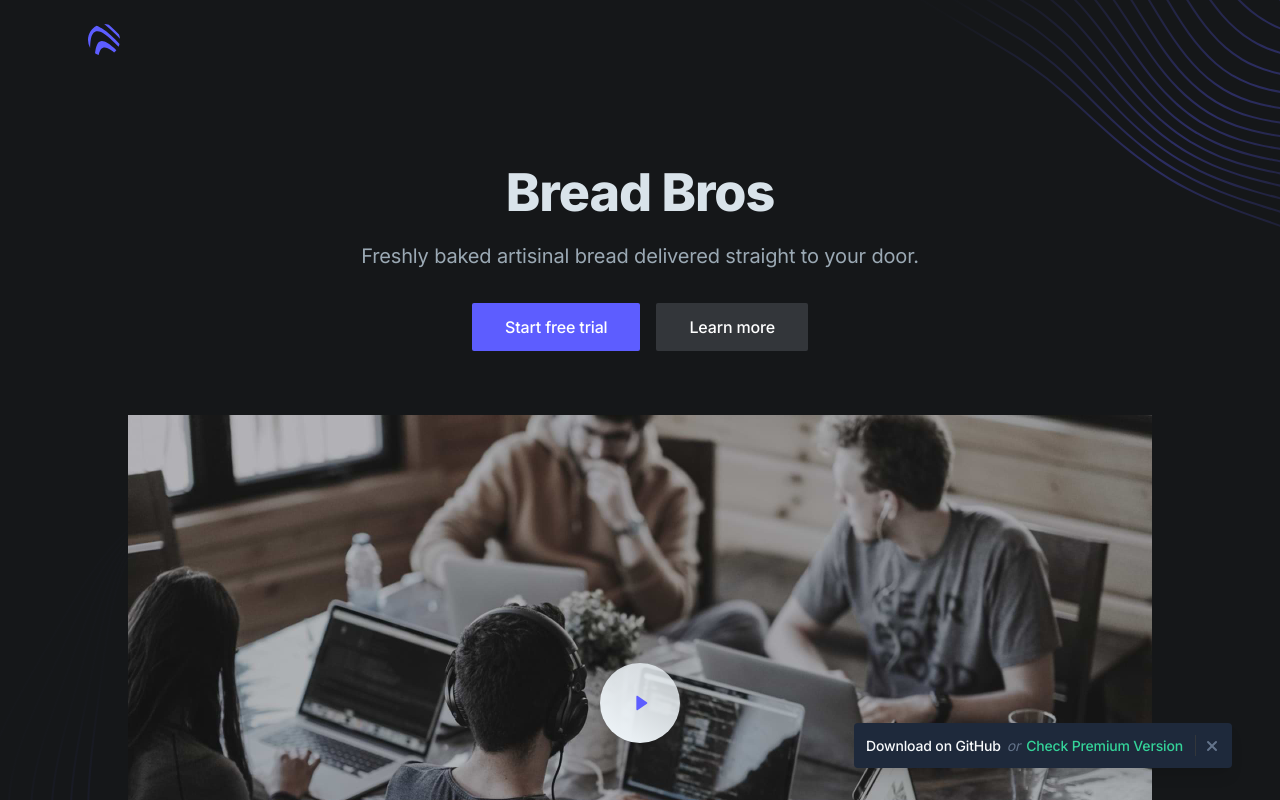
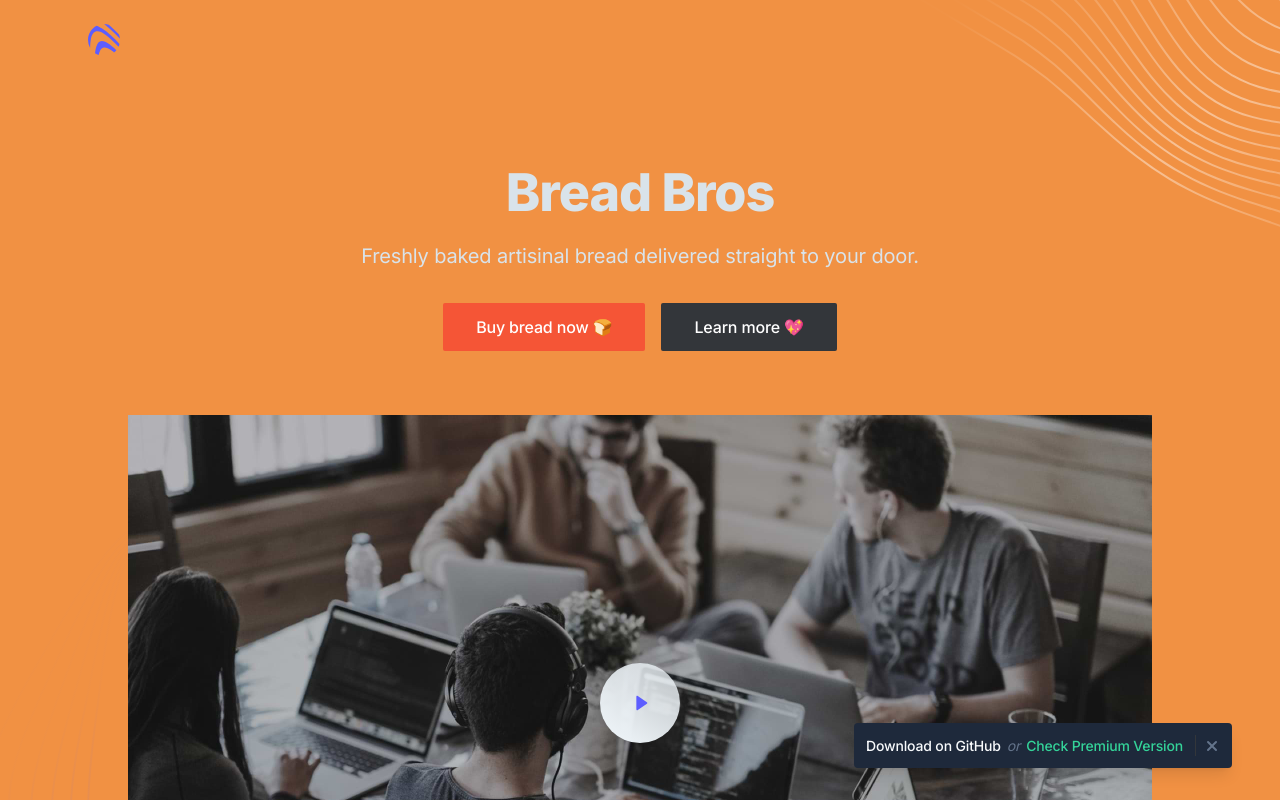
Before and after one commit to skudunter/bread-guys-website, a Next.js app: page / in a window 1280 px wide. Shown: the top 800 px of the page. Built offline with nearby package versions, Linux system fonts and the light colour scheme.

Commit message:
feat danielified more

```diff
--- a/app/layout.tsx
+++ b/app/layout.tsx
@@ -30,7 +30,7 @@ export default function RootLayout({
 }) {
   return (
     <html lang="en">
-      <body className={`${inter.variable} ${architects_daughter.variable} font-inter antialiased bg-gray-900 text-gray-200 tracking-tight`}>
+      <body className={`${inter.variable} ${architects_daughter.variable} font-inter antialiased bg-secondary text-gray-200 tracking-tight`}>
         <div className="flex flex-col min-h-screen overflow-hidden">
           <Header />
           {children}
--- a/components/hero.tsx
+++ b/components/hero.tsx
@@ -1,6 +1,6 @@
 import VideoThumb from '@/public/images/hero-image-01.jpg'
 import ModalVideo from '@/components/modal-video'
-
+import Link from 'next/link';
 export default function Hero() {
   return (
     <section>
@@ -25,13 +25,13 @@ export default function Hero() {
           {/* Section header */}
           <div className="max-w-3xl mx-auto text-center pb-12 md:pb-16">
             <h1 className="h1 mb-4" data-aos="fade-up">Bread Bros</h1>
-            <p className="text-xl text-gray-400 mb-8" data-aos="fade-up" data-aos-delay="200">Freshly baked artisinal bread delivered straight to your door.</p>
+            <p className="text-xl text-gray-200 mb-8" data-aos="fade-up" data-aos-delay="200">Freshly baked artisinal bread delivered straight to your door.</p>
             <div className="max-w-xs mx-auto sm:max-w-none sm:flex sm:justify-center">
               <div data-aos="fade-up" data-aos-delay="400">
-                <a className="btn text-white bg-purple-600 hover:bg-purple-700 w-full mb-4 sm:w-auto sm:mb-0" href="#0">Start free trial</a>
+                <Link className="btn text-white bg-quint hover:bg-orange-600 w-full mb-4 sm:w-auto sm:mb-0" href="#0">Buy bread now 🍞</Link>
               </div>
               <div data-aos="fade-up" data-aos-delay="600">
-                <a className="btn text-white bg-gray-700 hover:bg-gray-800 w-full sm:w-auto sm:ml-4" href="#0">Learn more</a>
+                <Link className="btn text-white bg-gray-700 hover:bg-gray-800 w-full sm:w-auto sm:ml-4" href="#0">Learn more 💖</Link>
               </div>
             </div>
           </div>
--- a/tailwind.config.js
+++ b/tailwind.config.js
@@ -1,84 +1,84 @@
 /** @type {import('tailwindcss').Config} */
 module.exports = {
   content: [
-    './app/**/*.{js,ts,jsx,tsx}',
-    './pages/**/*.{js,ts,jsx,tsx}',
-    './components/**/*.{js,ts,jsx,tsx}',
+    "./app/**/*.{js,ts,jsx,tsx}",
+    "./pages/**/*.{js,ts,jsx,tsx}",
+    "./components/**/*.{js,ts,jsx,tsx}",
   ],
   theme: {
     extend: {
       colors: {
         gray: {
-          100: '#EBF1F5',
-          200: '#D9E3EA',
-          300: '#C5D2DC',
-          400: '#9BA9B4',
-          500: '#707D86',
-          600: '#55595F',
-          700: '#33363A',
-          800: '#25282C',
-          900: '#151719',
+          100: "#EBF1F5",
+          200: "#D9E3EA",
+          300: "#C5D2DC",
+          400: "#9BA9B4",
+          500: "#707D86",
+          600: "#55595F",
+          700: "#33363A",
+          800: "#25282C",
+          900: "#151719",
         },
         purple: {
-          100: '#F4F4FF',
-          200: '#E2E1FF',
-          300: '#CBCCFF',
-          400: '#ABABFF',
-          500: '#8D8DFF',
-          600: '#5D5DFF',
-          700: '#4B4ACF',
-          800: '#38379C',
-          900: '#262668',
+          100: "#F4F4FF",
+          200: "#E2E1FF",
+          300: "#CBCCFF",
+          400: "#ABABFF",
+          500: "#8D8DFF",
+          600: "#5D5DFF",
+          700: "#4B4ACF",
+          800: "#38379C",
+          900: "#262668",
         },
-        colors: {
-          'primary':'#FFB238',
-          'secondary':'#F19143',
-          'tersiary':'#FABC3C',
-          'quad':'#FF773D',
-          'quint':'#F55536',
-        }
+
+        primary: "#FFB238",
+        secondary: "#F19143",
+        tersiary: "#FABC3C",
+        quad: "#FF773D",
+        quint: "#F55536",
       },
       spacing: {
-        '9/16': '56.25%',
-        '3/4': '75%',
-        '1/1': '100%',
+        "9/16": "56.25%",
+        "3/4": "75%",
+        "1/1": "100%",
       },
       fontFamily: {
-        inter: ['var(--font-inter)', 'sans-serif'],
-        'architects-daughter': ['var(--font-architects-daughter)', 'sans-serif']
+        inter: ["var(--font-inter)", "sans-serif"],
+        "architects-daughter": [
+          "var(--font-architects-daughter)",
+          "sans-serif",
+        ],
       },
       fontSize: {
-        xs: '0.75rem',
-        sm: '0.875rem',
-        base: '1rem',
-        lg: '1.125rem',
-        xl: '1.25rem',
-        '2xl': '1.5rem',
-        '3xl': '2rem',
-        '4xl': '2.5rem',
-        '5xl': '3.25rem',
-        '6xl': '4rem',
+        xs: "0.75rem",
+        sm: "0.875rem",
+        base: "1rem",
+        lg: "1.125rem",
+        xl: "1.25rem",
+        "2xl": "1.5rem",
+        "3xl": "2rem",
+        "4xl": "2.5rem",
+        "5xl": "3.25rem",
+        "6xl": "4rem",
       },
       inset: {
-        'full': '100%',
+        full: "100%",
       },
       letterSpacing: {
-        tighter: '-0.02em',
-        tight: '-0.01em',
-        normal: '0',
-        wide: '0.01em',
-        wider: '0.02em',
-        widest: '0.4em',
+        tighter: "-0.02em",
+        tight: "-0.01em",
+        normal: "0",
+        wide: "0.01em",
+        wider: "0.02em",
+        widest: "0.4em",
       },
       minWidth: {
-        '10': '2.5rem',
+        10: "2.5rem",
       },
       scale: {
-        '98': '.98'
+        98: ".98",
       },
     },
   },
-  plugins: [
-    require('@tailwindcss/forms'),
-  ],
-}
+  plugins: [require("@tailwindcss/forms")],
+};
```
Also changed, not shown: components/page-illustration.tsx (+3 -3 lines).
